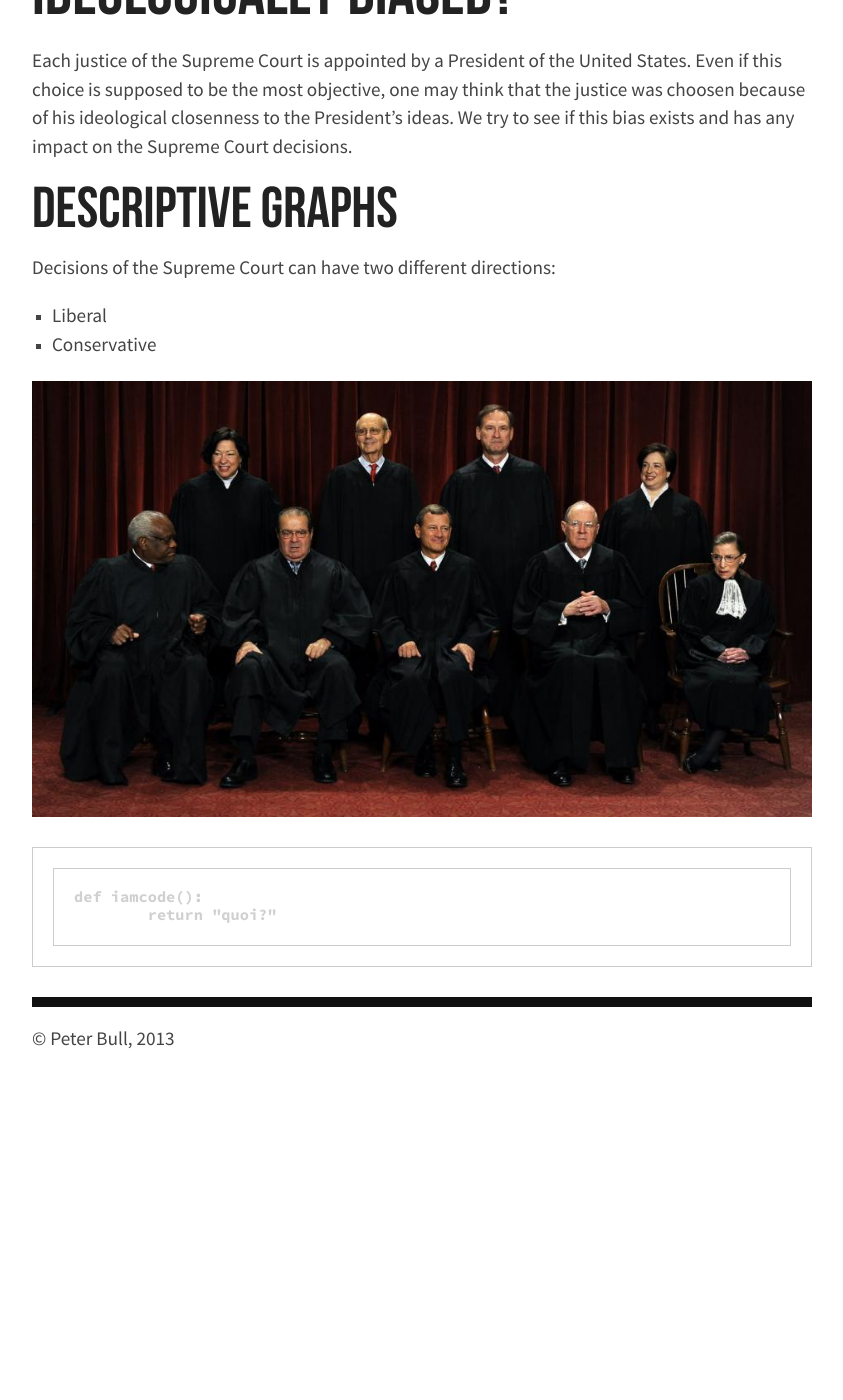
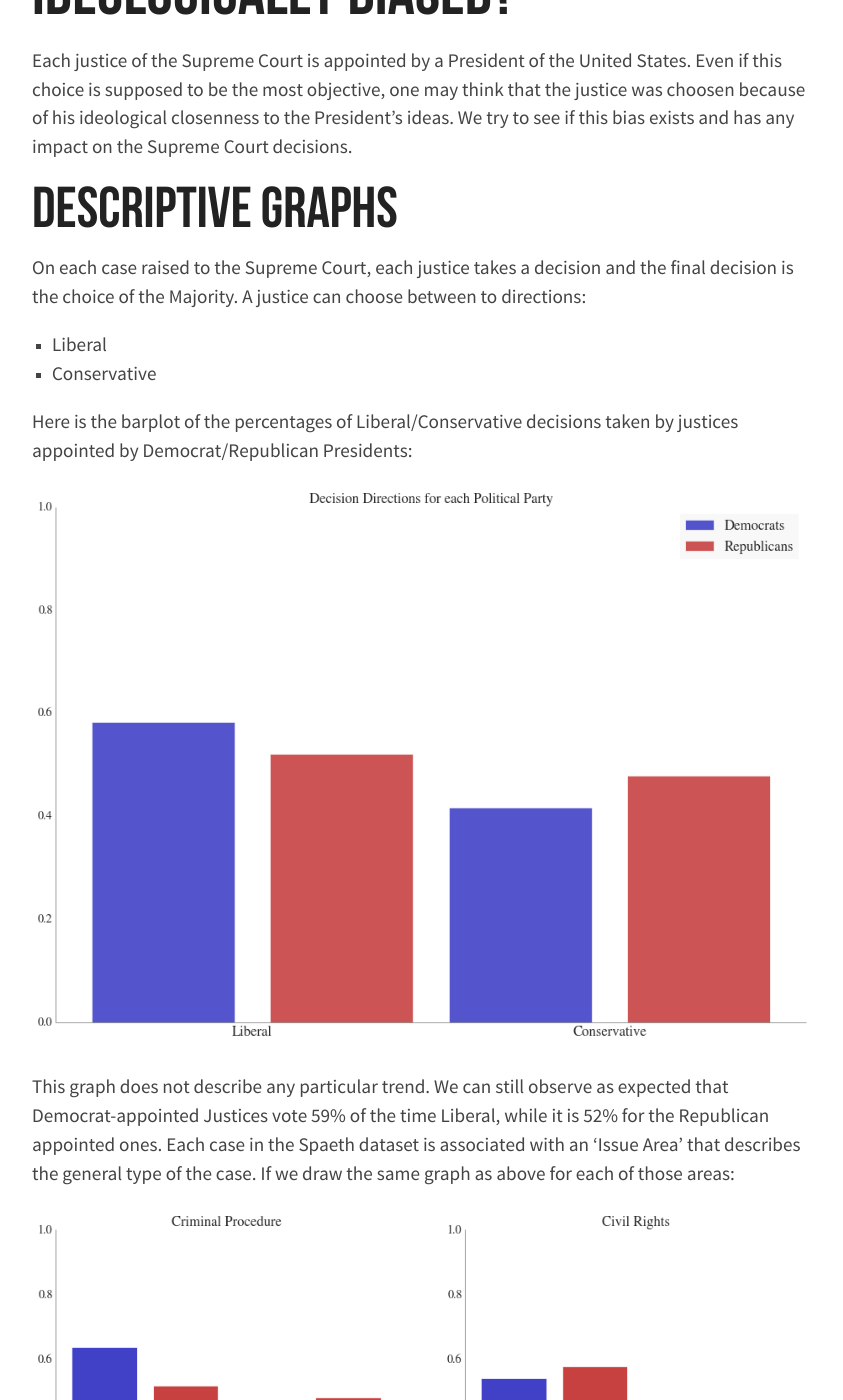
Before and after one commit to pjbull/benchmarked, a Jekyll site: the page built from preds.md, in a window 1280 px wide and 1400 px high, scrolled down 475 px. Shown: the whole window, without its empty margins (218-1061 px from the left). Built offline with Jekyll 4.4.1, drawn with Linux system fonts in a browser that asks for light colours; before the commit the page ends 1551 px from its top, so only the background shows below that.

Commit message:
Third Update

````diff
--- a/preds.md
+++ b/preds.md
@@ -12,13 +12,19 @@ closenness to the President's ideas. We try to see if this bias exists and has a
 
 ###Descriptive Graphs
 
-Decisions of the Supreme Court can have two different directions:
+On each case raised to the Supreme Court, each justice takes a decision and the final decision is the choice of the Majority. A justice can choose between to directions:
 
 * Liberal
 * Conservative
 
-![alt text]({{site.baseurl}}img/sc.png "Title")
+Here is the barplot of the percentages of Liberal/Conservative decisions taken by justices appointed by Democrat/Republican Presidents:
 
+![alt text]({{site.baseurl}}img/pred1_bar_1.png "Title")
+
+This graph does not describe any particular trend. We can still observe as expected that Democrat-appointed Justices vote 59% of the time Liberal, while it is 52% for the Republican appointed ones.
+Each case in the Spaeth dataset is associated with an 'Issue Area' that describes the general type of the case. If we draw the same graph as above for each of those areas:
+
+![alt text]({{site.baseurl}}img/pred1_bar_2.png "Title")
 
 ```
 def iamcode():
````
Also changed, not shown: img/aj.jpg, img/pred1_bar_1.png (added), img/pred1_bar_2.png (added).
